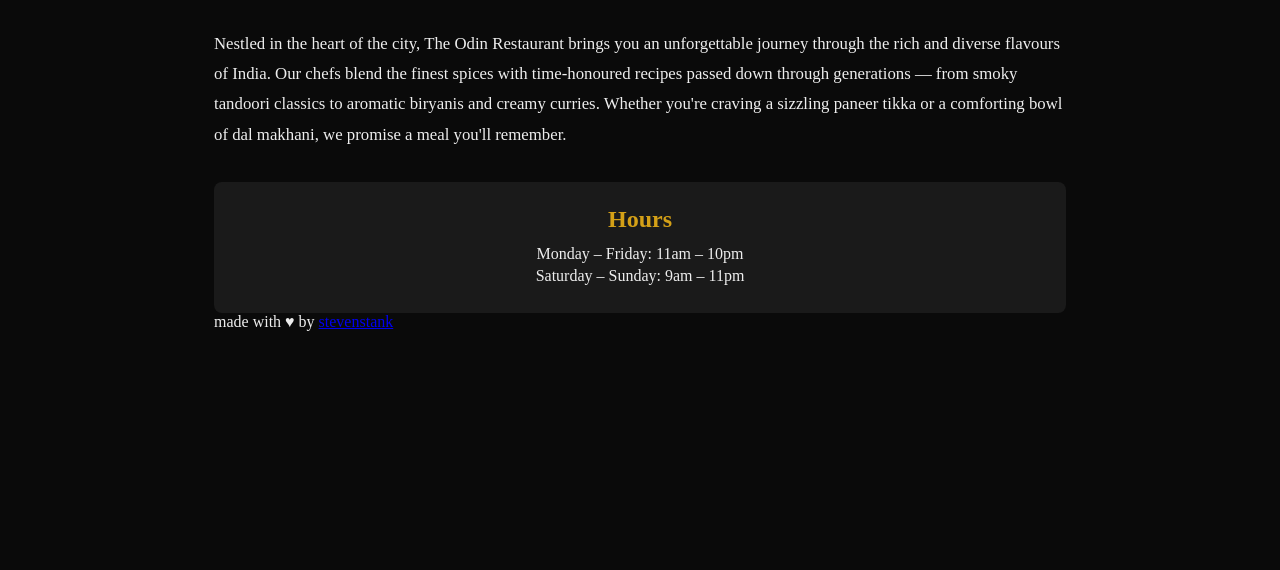
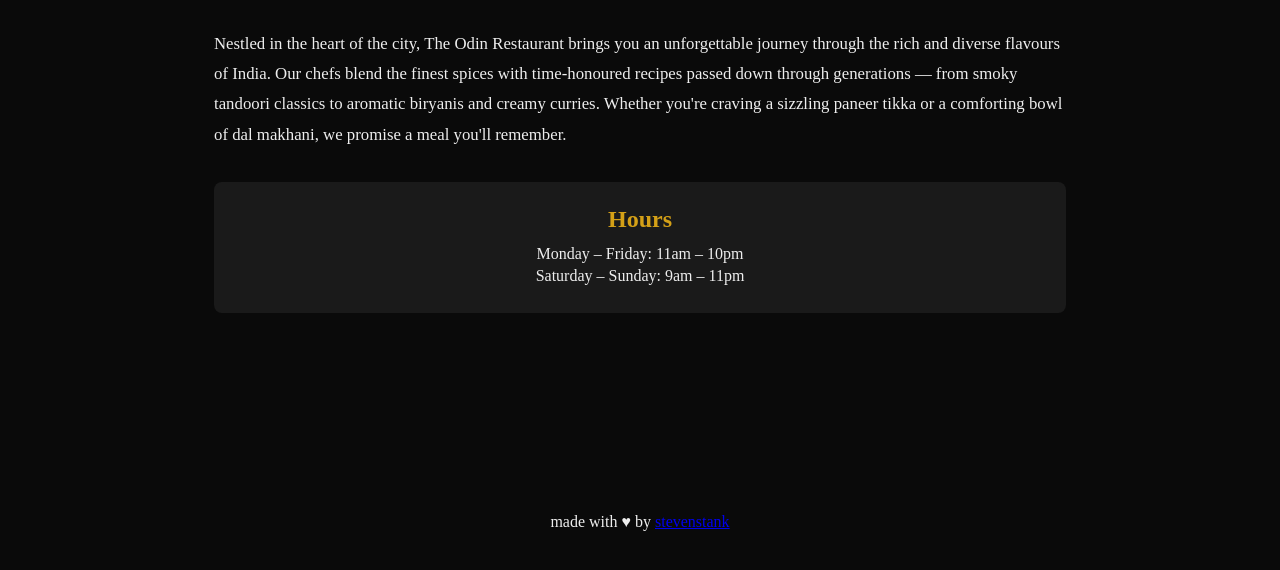
Before and after one commit to stevenstank/restaurant-page, a website built with webpack: page src/template.html in a window 1280 px wide. Shown: the part 188-758 px from the top of the page. Built offline with nearby package versions, Linux system fonts and the light colour scheme.

Commit message:
added made with love by saksham

```diff
--- a/src/style.css
+++ b/src/style.css
@@ -22,6 +22,7 @@ body {
   min-height: 100vh;
   display: flex;
   flex-direction: column;
+  overflow: hidden;
 }
 
 /* ── Header / Nav ────────────────────────────── */
@@ -104,6 +105,12 @@ nav button.active {
 
 .home .hours p {
   margin: 0.25rem 0;
+}
+
+.saksham{
+  display: flex;
+  justify-content: center;
+  margin-top: 200px;
 }
 
 /* ── Menu Tab ────────────────────────────────── */
```
